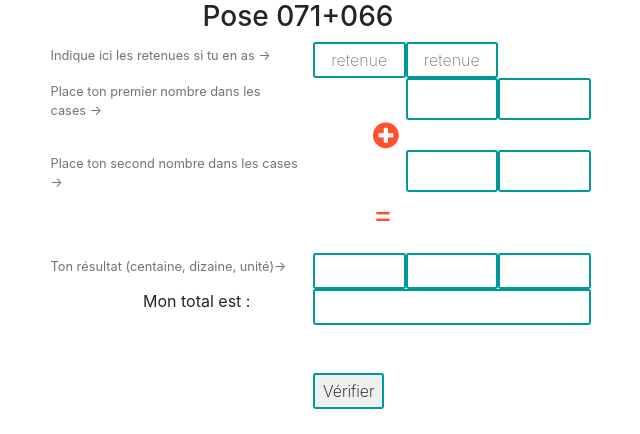
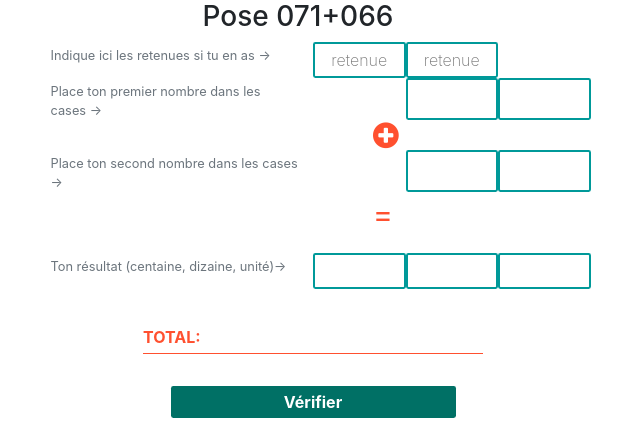
Before and after one commit to vcoquinot/jerevise, a PHP site: page /jerevise/pose.php in a window 1280 px wide. Shown: the part 445-879 px from the top of the page, without its empty margins (327-967 px from the left). Before the commit the page ends 854 px from the top, so only its background shows below. Run offline with PHP 8.4, Linux system fonts and the light colour scheme; some libraries are stand-ins or nearby versions.

Commit message:
menage !! + add  icons

```diff
--- a/fonction.php
+++ b/fonction.php
@@ -113,10 +113,6 @@ function afficherScore(){
             //RÉINITIALISATION DU NOMBRE DE QUESTIONS ET DU SCORE
             $_SESSION['score'] = 0;
             $_SESSION['numeroQuestion'] = 0;
-            //TO DO************
-            //*****************
-            //retour accueil
-            header( "refresh:5;url=accueil.php");
 }
 
 function calculerNombreDeQuestionsPosees(){
@@ -267,6 +263,23 @@ ________________________________________________________
     <section class="container col-lg-12" id="redirection" style = "text-align:center;">
       <div class="row justify-content-center">
         <a href="maths.php"><button type="button" class="btn" style="border-color:#none; background-color: #2D3561; color: white; font-weight: bold; font-size:20px;">Rejouer</button></a>
+      <div class="col-lg-1"></div>
+        <a href="maths.php"><button type="button" class="btn" style="border-color:#none; background-color: #2D3561; color: white; font-weight: bold; font-size:20px;">Accueil</button></a>
+      </div>
+    </section>
+    <?php
+    }
+    ?>
+
+
+    <!-- REDIRECTION-->
+    <!-----------------------------------------------------------------
+    <------------------------------------------------------------------>
+    <?php function redirectionFrancais(){
+    ?>
+    <section class="container col-lg-12" id="redirection" style = "text-align:center;">
+      <div class="row justify-content-center">
+        <a href="francais.php"><button type="button" class="btn" style="border-color:#none; background-color: #2D3561; color: white; font-weight: bold; font-size:20px;">Rejouer</button></a>
       <div class="col-lg-1"></div>
         <a href="accueil.php"><button type="button" class="btn" style="border-color:#none; background-color: #2D3561; color: white; font-weight: bold; font-size:20px;">Accueil</button></a>
       </div>
@@ -532,25 +545,19 @@ function poseAddition($firstNumber, $secondNumber){
   <!--total opération-->
   <div class="container">
     <div class = "col-lg-12">
-      <div class="row">
-        <span class="col-lg-4"></span>
-        <div class="col-lg-2">Mon total est : </div>
+      <div class="row justify-content-center">
+        <div class="col-lg-4 md-form">
         <!--Résultat opération-->
-        <input class="col-lg-3" name="somme"  type="text">
+        <input type="text" id="form1" class="form-control" class="col-lg-4" name="somme" style="color:#FF502F; border-bottom: 1px solid #FF502F !important">
+        <label for="form1" class="col-lg-4" style=" color:#FF502F; font-weight: bold">TOTAL:</label>
         <input type="hidden" name="sommeCorrecte" value="<?php $sommeCorrecte= addition($firstNumber, $secondNumber);
           echo $sommeCorrecte; ?>">
         <input type="hidden" name="numeroDeQuestionPosee" value="1">
-        <div class="col-lg-4"></div>
       </div>
     </div>
   </div>
-  <br/>
-  <br/>
-
-  <div class="row text-center">
-    <div class="col-lg-6 text-center"></div>
-    <input type="submit" value="Vérifier">
-  </div>
+  <div class="row justify-content-center">
+    <input class="col-lg-3 row justify-content-center" type="submit" value="Vérifier" style=" color:white; font-weight: bold; background-color: #007065 !important; border: none; ">
   </div>
 </form>
 <?php
@@ -650,7 +657,6 @@ function poseAdditionTroisChiffres($firstNumber, $secondNumber){
   <div class="container">
     <div class = "col-lg-12">
       <div class="row justify-content-center">
-
         <div class="col-lg-4 md-form">
         <!--Résultat opération-->
         <input type="text" id="form1" class="form-control" class="col-lg-4" name="somme" style="color:#FF502F; border-bottom: 1px solid #FF502F !important">
@@ -838,38 +844,34 @@ ________________________________________________________
 <?php
 function afficherFormulaireConjugaison(){
   ?>
-  <div class="col-lg-12">
-    <div class="row">
-      <div class="col-lg-4"></div>
-        <div class="col-lg-6">
-          <input type="text" name="reponseFutur" placeholder="ma réponse">
-          <input type="hidden" name="numeroDeQuestionPosee" value="1">
-        </div>
-      </div>
-    </div>
+  <div class="row justify-content-center">
+    <input type="text" name="reponseFutur" placeholder="verbe au futur" style= "margin-bottom : 30px;">
+  </div>
+  <input type="hidden" name="numeroDeQuestionPosee" value="1">
+  <div class="row justify-content-center">
+    <input type="submit" value=" Vérifier ma réponse">
+  </div>
 
-    <div class="col-lg-12">
-      <div class="row">
-        <div class="col-lg-4"></div>
-          <div class="col-lg-6">
-            <input type="submit" value=" Phrase suivante ">
-        </div>
-      </div>
+
 
 <?php
 }
 
-function verifierReponseUtilisateur(){
+function AfficherCommentaireMauvaiseReponse(){
   ?>
-  <section class="verification">
-    <div class="container_conjugaison">
-      <div class="row justify-content-center">
-        <div class= "col-lg-3"></div>
-          <div class="col-lg-6">Oups, mauvaise réponse!</div>
-        </div>
-        <div class="row justify-content-center">
-          <div class= "col-lg-3"></div>
-          <div class="col-lg-6">La réponse est  : <?php echo $_SESSION['reponseCorrecte']; ?>
+  <div class="container-fluid">
+    <div class="row justify-content-center" style="font-size: 40px;"><b>Oups, mauvaise réponse!</b></div>
+    <p><i class="fas fa-frown-open fa-3x red-text pr-3 row justify-content-center" aria-hidden="true"></i></p>
+  </div>
+<?php
+}
+function afficherReponseCorrecte(){
+  ?>
+  <div class="container-fluid">
+      <div class="row justify-content-center" style="font-size: 30px;"><b>C'était : <?php echo $_SESSION['reponseCorrecte']; ?></b>
+      </div>
+  </div>
+</section>
 <?php
 }
 ?>
```
Also changed, not shown: cible_futur1.php (+49 -25 lines), futur_1.php (+10 -24 lines).
